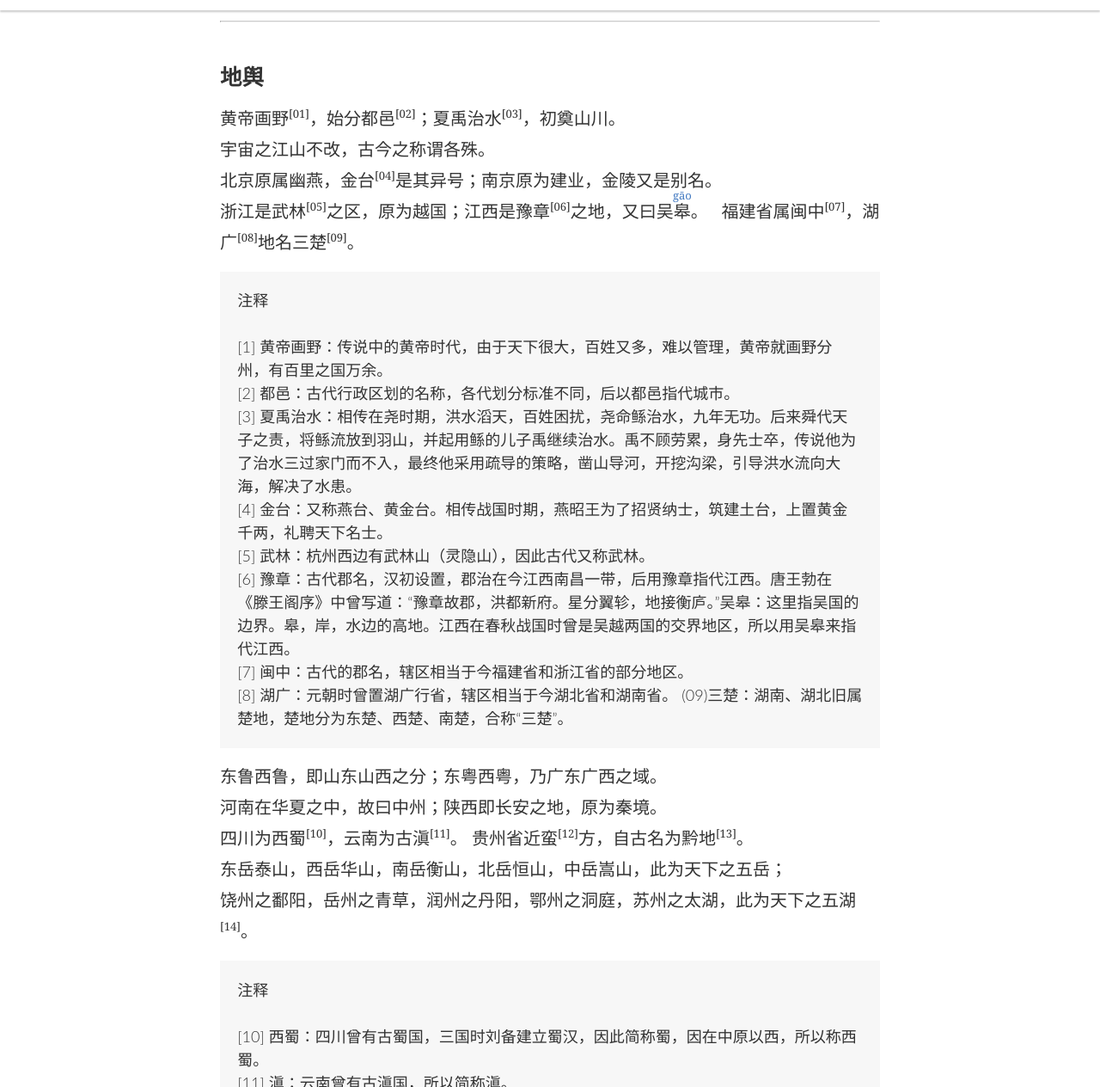
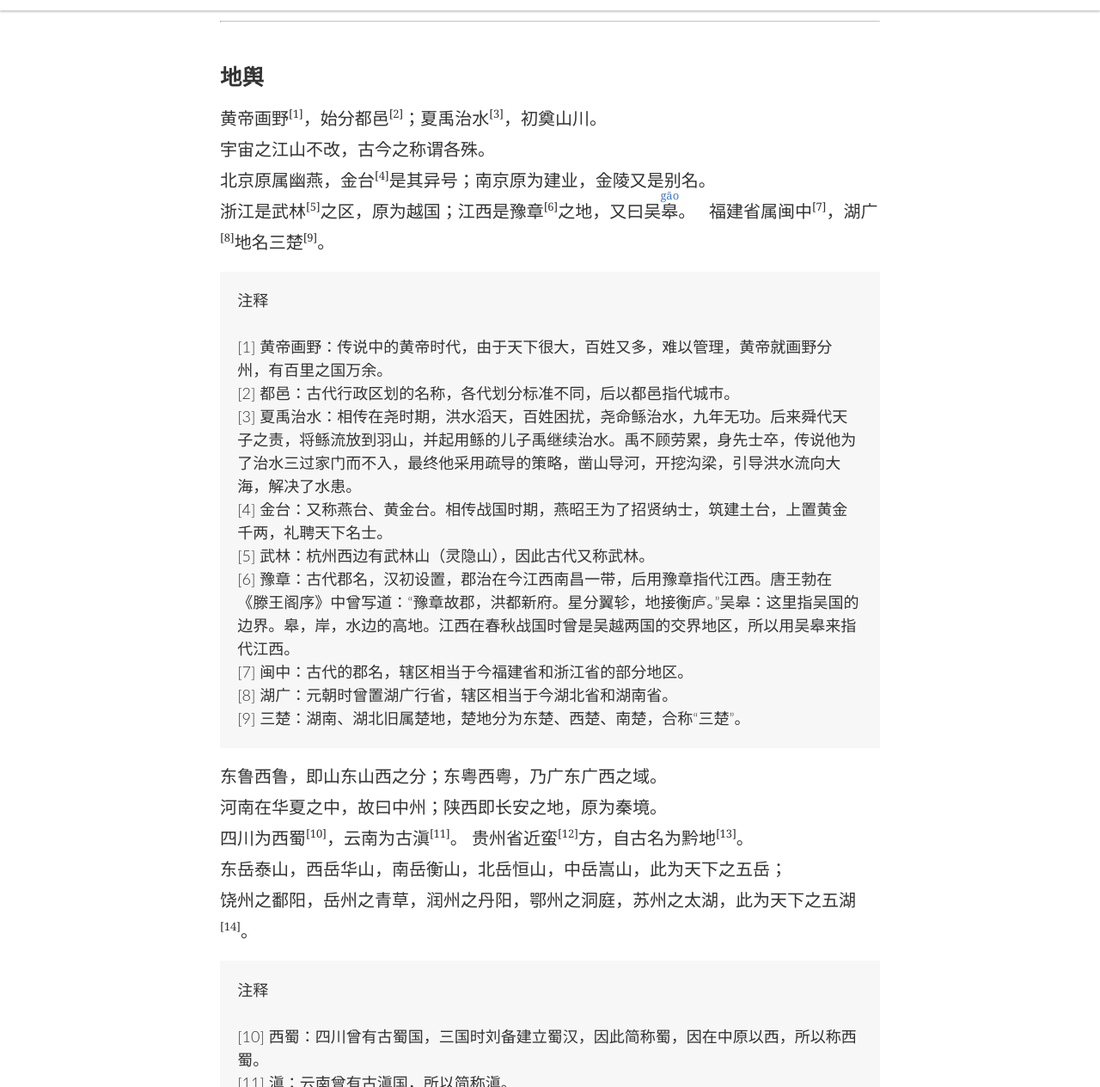
Before and after one commit to iris-jiang/learnguoxue, a Jekyll site: the page built from _posts/2017-01-01-幼学琼林第一卷.markdown, in a window 1280 px wide and 1400 px high, scrolled down 5534 px, cut to the strip 136-1400 px from the top of the window. Shown: the whole strip at 86% size. Built offline with Jekyll 4.4.1, drawn with Linux system fonts in a browser that asks for light colours; some web fonts are replaced; comment, search, counter and statistics services are not loaded; some of the changed text lies outside the part shown.

Commit message:
add suishi

````diff
--- a/_posts/2017-01-01-幼学琼林第一卷.markdown
+++ b/_posts/2017-01-01-幼学琼林第一卷.markdown
@@ -172,11 +172,11 @@ summary: >-
 
 #### 地舆
 
-黄帝画野<sup>[01]</sup>，始分都邑<sup>[02]</sup>；夏禹治水<sup>[03]</sup>，初奠山川。
+黄帝画野<sup>[1]</sup>，始分都邑<sup>[2]</sup>；夏禹治水<sup>[3]</sup>，初奠山川。
 宇宙之江山不改，古今之称谓各殊。
-北京原属幽燕，金台<sup>[04]</sup>是其异号；南京原为建业，金陵又是别名。
-浙江是武林<sup>[05]</sup>之区，原为越国；江西是豫章<sup>[06]</sup>之地，又曰吴<ruby>皋<rp>(</rp><rt>gāo</rt><rp>)</rp></ruby>。
-福建省属闽中<sup>[07]</sup>，湖广<sup>[08]</sup>地名三楚<sup>[09]</sup>。
+北京原属幽燕，金台<sup>[4]</sup>是其异号；南京原为建业，金陵又是别名。
+浙江是武林<sup>[5]</sup>之区，原为越国；江西是豫章<sup>[6]</sup>之地，又曰吴<ruby>皋<rp>(</rp><rt>gāo</rt><rp>)</rp></ruby>。
+福建省属闽中<sup>[7]</sup>，湖广<sup>[8]</sup>地名三楚<sup>[9]</sup>。
 
 ```
 注释
@@ -188,7 +188,8 @@ summary: >-
 [5] 武林：杭州西边有武林山（灵隐山），因此古代又称武林。
 [6] 豫章：古代郡名，汉初设置，郡治在今江西南昌一带，后用豫章指代江西。唐王勃在《滕王阁序》中曾写道：“豫章故郡，洪都新府。星分翼轸，地接衡庐。”吴皋：这里指吴国的边界。皋，岸，水边的高地。江西在春秋战国时曾是吴越两国的交界地区，所以用吴皋来指代江西。
 [7] 闽中：古代的郡名，辖区相当于今福建省和浙江省的部分地区。
-[8] 湖广：元朝时曾置湖广行省，辖区相当于今湖北省和湖南省。 (09)三楚：湖南、湖北旧属楚地，楚地分为东楚、西楚、南楚，合称“三楚”。
+[8] 湖广：元朝时曾置湖广行省，辖区相当于今湖北省和湖南省。
+[9] 三楚：湖南、湖北旧属楚地，楚地分为东楚、西楚、南楚，合称“三楚”。
 ```
 
 东鲁西鲁，即山东山西之分；东粤西粤，乃广东广西之域。
@@ -385,7 +386,8 @@ summary: >-
 [30] 孟嘉帽落于龙山：晋代孟嘉任桓温的参军时，桓温在龙山宴请幕僚，忽然孟嘉的帽子被风吹落于地，而孟嘉并未发觉。在他去厕所时，桓温命把帽子放到他原来坐处，并让人写了几句嘲笑他的诗文。孟嘉回来后看见，当即以文应对，文辞优美，四座皆服。见《晋书·桓温传》。
 ```
 
-秦人岁终祭神曰腊，故至今以十二月为腊<sup>[31]</sup>；始皇当年御讳曰政<sup>[32]</sup>，故至今读正月为征。
+秦人岁终祭神曰腊，故至今以十二月为腊<sup>[31]</sup>；
+始皇当年御讳曰政<sup>[32]</sup>，故至今读正月为征。
 东方之神<sup>[33]</sup>曰太皞，乘震而司春，甲乙属木，木则旺于春，其色青，故春帝曰青帝。
 南方之神曰祝融，居离而司夏，丙丁属火，火则旺于夏，其色赤，故夏帝曰赤帝。
 西方之神曰蓐收，当兑而司秋，庚辛属金，金则旺于秋，其色白，故秋帝曰白帝。
````
